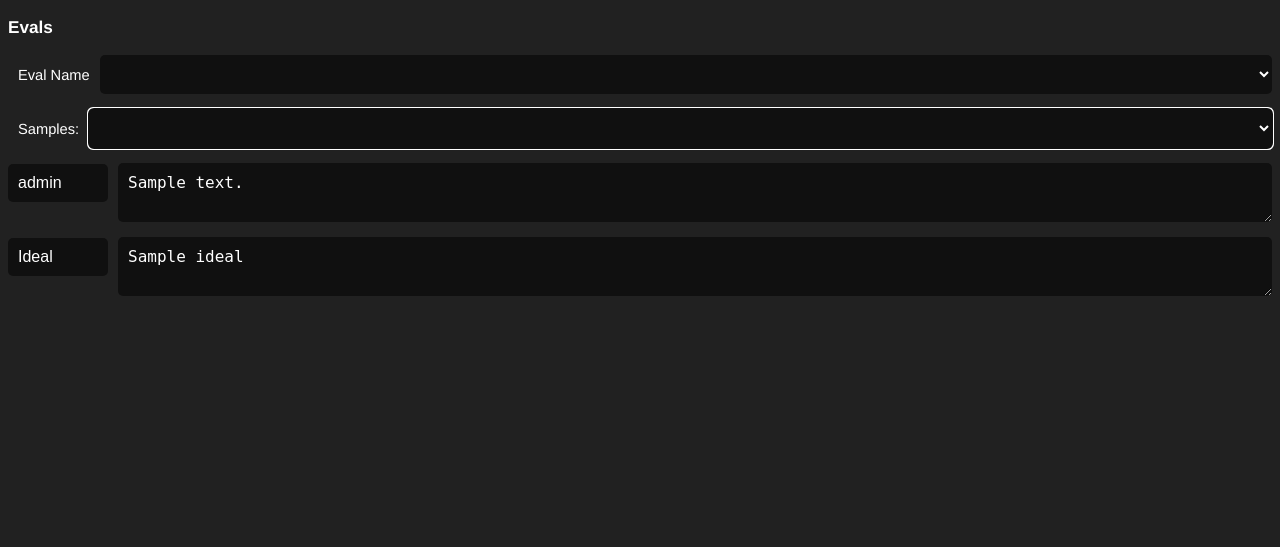
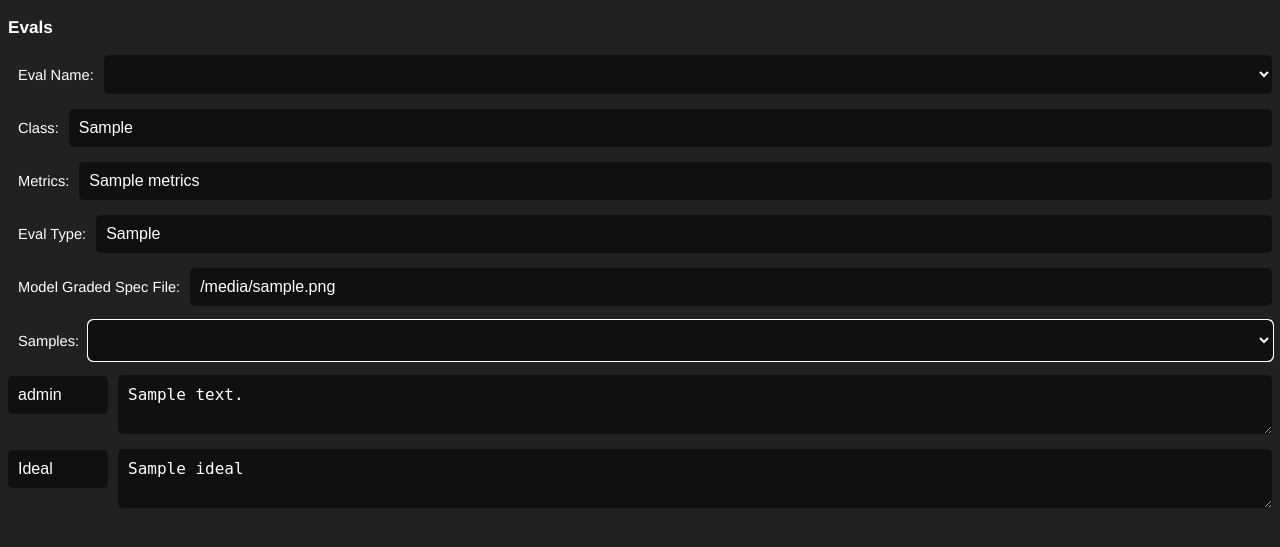
Before and after one commit to rslinford/openai_eval_browser, a Flask app: template templates/evals.html in a window 1280 px wide. Shown: the top 547 px of the page. Run offline with Flask 3, Linux system fonts and the light colour scheme; the template is opened without the code that fills it: most values are stand-ins (such as "Sample title", 1, 10 or a date in 2020).

Commit message:
Evals Page: added Eval Type and Model Graded Spec File

```diff
--- a/app.py
+++ b/app.py
@@ -142,15 +142,17 @@ def home_post():
 
 
 class Eval:
-    def __init__(self, name, the_id, metrics, the_class, samples_jsonl):
+    def __init__(self, name, the_id, metrics, the_class, samples_jsonl, eval_type, modelgraded_spec_file):
         self.name = name
         self.the_id = the_id
         self.metrics = metrics
         self.the_class = the_class
         self.samples_jsonl = samples_jsonl
+        self.eval_type = eval_type
+        self.modelgraded_spec_file = modelgraded_spec_file
 
     def __repr__(self):
-        return f'name({self.name}) id({self.the_id}) metrics({self.metrics}) class({self.the_class}) samples_jsonl({self.samples_jsonl}) '
+        return f'name({self.name}) id({self.the_id}) metrics({self.metrics}) class({self.the_class}) samples_jsonl({self.samples_jsonl}) eval_type({self.eval_type}) modelgraded_spec_file({self.modelgraded_spec_file})'
 
 
 def load_evals():
@@ -161,6 +163,8 @@ def load_evals():
             metrics = ''
             the_class = ''
             samples_jsonl = ''
+            eval_type = ''
+            modelgraded_spec_file = ''
             the_id = v['id']
             if 'metrics' in v:
                 metrics = v['metrics']
@@ -170,7 +174,11 @@ def load_evals():
             args = sub_item['args']
             if 'samples_jsonl' in args:
                 samples_jsonl = args['samples_jsonl']
-            evals.append(Eval(k, the_id, metrics, the_class, samples_jsonl))
+            if 'eval_type' in args:
+                eval_type = args['eval_type']
+            if 'modelgraded_spec_file' in args:
+                modelgraded_spec_file = args['modelgraded_spec_file']
+            evals.append(Eval(k, the_id, metrics, the_class, samples_jsonl, eval_type, modelgraded_spec_file))
     return evals
 
 
@@ -200,7 +208,8 @@ def evals_get():
                            samples=samples,
                            eval_name_index=0,
                            sample_index=0,
-                           sample=sample)
+                           sample=sample,
+                           selected_eval=evals[0])
 
 
 @app.route('/evals', methods=['POST'])
@@ -242,7 +251,8 @@ def evals_post():
                            samples=samples,
                            eval_name_index=eval_name_index,
                            sample_index=sample_index,
-                           sample=sample)
+                           sample=sample,
+                           selected_eval=evals[int(eval_name_index)])
 
 
 if __name__ == '__main__':
--- a/templates/evals.html
+++ b/templates/evals.html
@@ -8,12 +8,28 @@
 <h3>Evals</h3>
 <form action="/evals" method="post" id="main_form">
 <div class="flex">
-    <label for="eval_name" class="nowrap">Eval Name</label>
+    <label for="eval_name" class="nowrap">Eval Name:</label>
     <select id="eval_name" name="eval_name" onchange="document.getElementById('main_form').submit()">
         {% for eval in evals %}
             <option value="{{ loop.index0 }}">{{ eval.name }}</option>
         {% endfor %}
     </select>
+</div>
+<div class="flex">
+    <label for="class">Class:</label>
+    <input type="text" id="class" name="class" value="{{ selected_eval.the_class }}" disabled>
+</div>
+<div class="flex">
+    <label for="metrics">Metrics:</label>
+    <input type="text" id="metrics" name="metrics" value="{{ selected_eval.metrics }}" disabled>
+</div>
+<div class="flex">
+    <label for="eval_type" class="nowrap">Eval Type:</label>
+    <input type="text" id="eval_type" name="eval_type" value="{{ selected_eval.eval_type }}" disabled>
+</div>
+<div class="flex">
+    <label for="modelgraded_spec_file" class="nowrap">Model Graded Spec File:</label>
+    <input type="text" id="eval_type" name="eval_type" value="{{ selected_eval.modelgraded_spec_file }}" disabled>
 </div>
 <script>
     // Preserve selected eval_name
```
